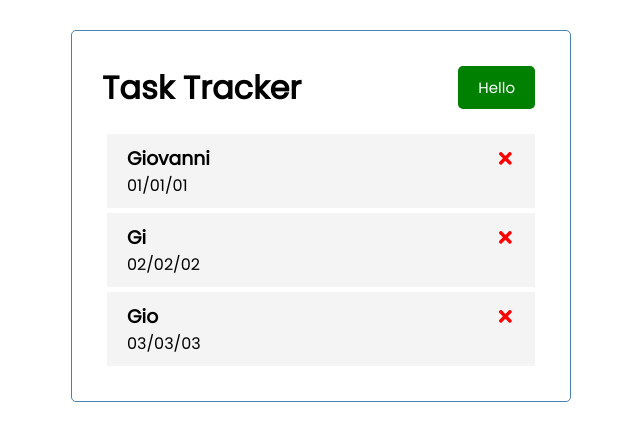
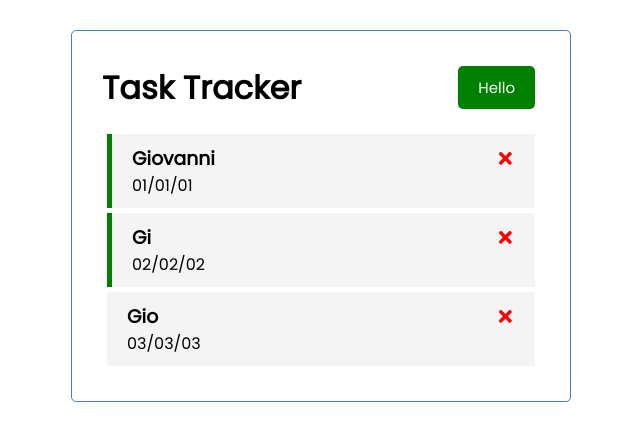
Before and after one commit to gbertao/React-Lab, a React (Create React App) app in the folder tracker-app/: page / in a window 1280 px wide. Shown: the top 440 px of the page, without its empty margins (319-959 px from the left). Built offline with nearby package versions, Linux system fonts and the light colour scheme.

Commit message:
toggle reminder: change Task card

```diff
--- a/tracker-app/src/App.js
+++ b/tracker-app/src/App.js
@@ -24,6 +24,15 @@
     },
   ])
 
+  // Toggle Reminder
+  const toggleReminder = (id) => {
+    setTasks(
+      tasks.map(
+        (task) => task.id === id ? {...task, reminder: !task.reminder} : task
+      )
+    )
+  }
+
   // Delete Task
   const deleteTask = (id) => {
     setTasks(tasks.filter((task) => task.id !== id))
@@ -33,7 +42,7 @@
     <div className="container">
       <Header />
       {tasks.length > 0 ? (
-        <Tasks tasks={tasks} onDelete={deleteTask}/>
+        <Tasks tasks={tasks} onToggle={toggleReminder} onDelete={deleteTask}/>
       ) : (
         'No Tasks to show'
       )}
--- a/tracker-app/src/components/Task.js
+++ b/tracker-app/src/components/Task.js
@@ -1,8 +1,8 @@
 import { FaTimes } from 'react-icons/fa'
 
-const Task = ({ task, onDelete }) => {
+const Task = ({ task, onDelete, onToggle }) => {
   return (
-    <div className='task'>
+    <div className={`task ${task.reminder ? 'reminder' : ''}`} onDoubleClick={() => onToggle(task.id)}>
       <h3>{task.name} <FaTimes onClick={() => onDelete(task.id)} style={{ color:'red', cursor: 'pointer' }}/></h3>
       <p>{task.day}</p>
     </div>
--- a/tracker-app/src/components/Tasks.js
+++ b/tracker-app/src/components/Tasks.js
@@ -1,11 +1,11 @@
 import Task from './Task'
 
-const Tasks = ({ tasks, onDelete }) => {
+const Tasks = ({ tasks, onDelete, onToggle }) => {
 
   return (
     <>
       {tasks.map((task) => (
-        <Task key={task.id} task={task} onDelete={onDelete}/>
+        <Task key={task.id} task={task} onToggle={onToggle} onDelete={onDelete}/>
       ))}
     </>
   )
```
